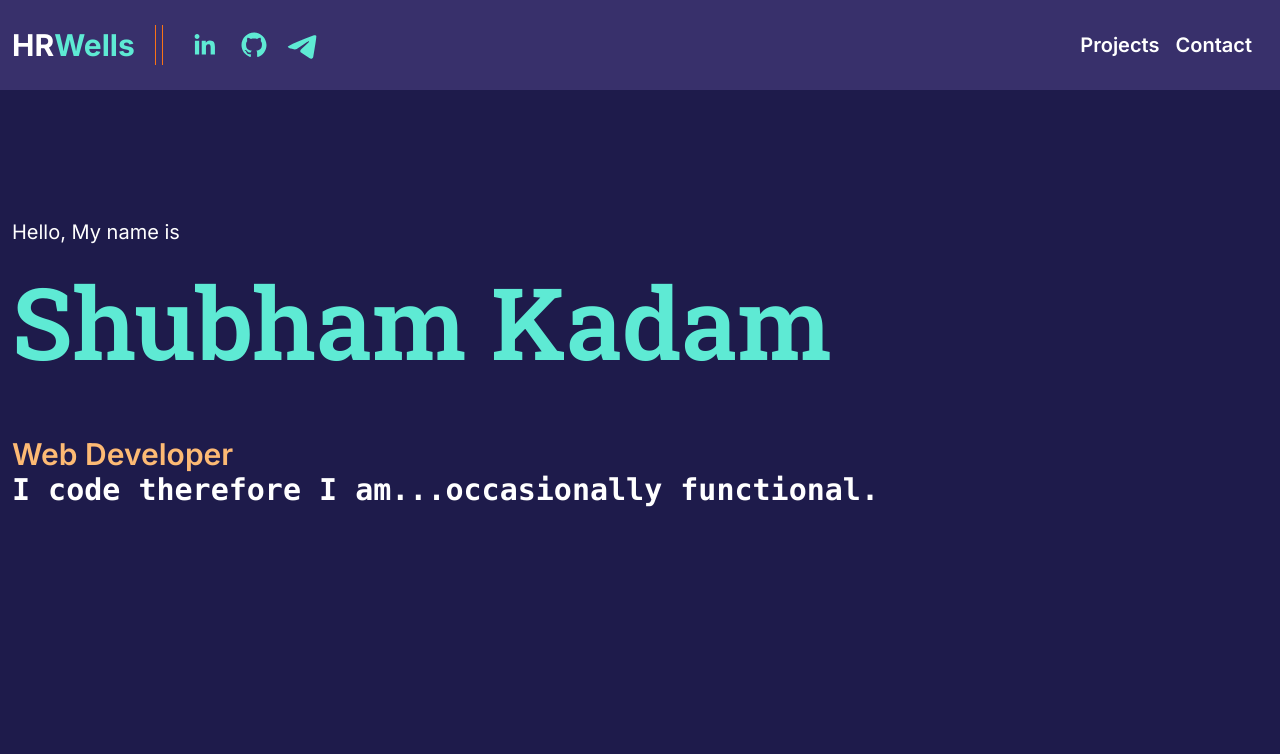
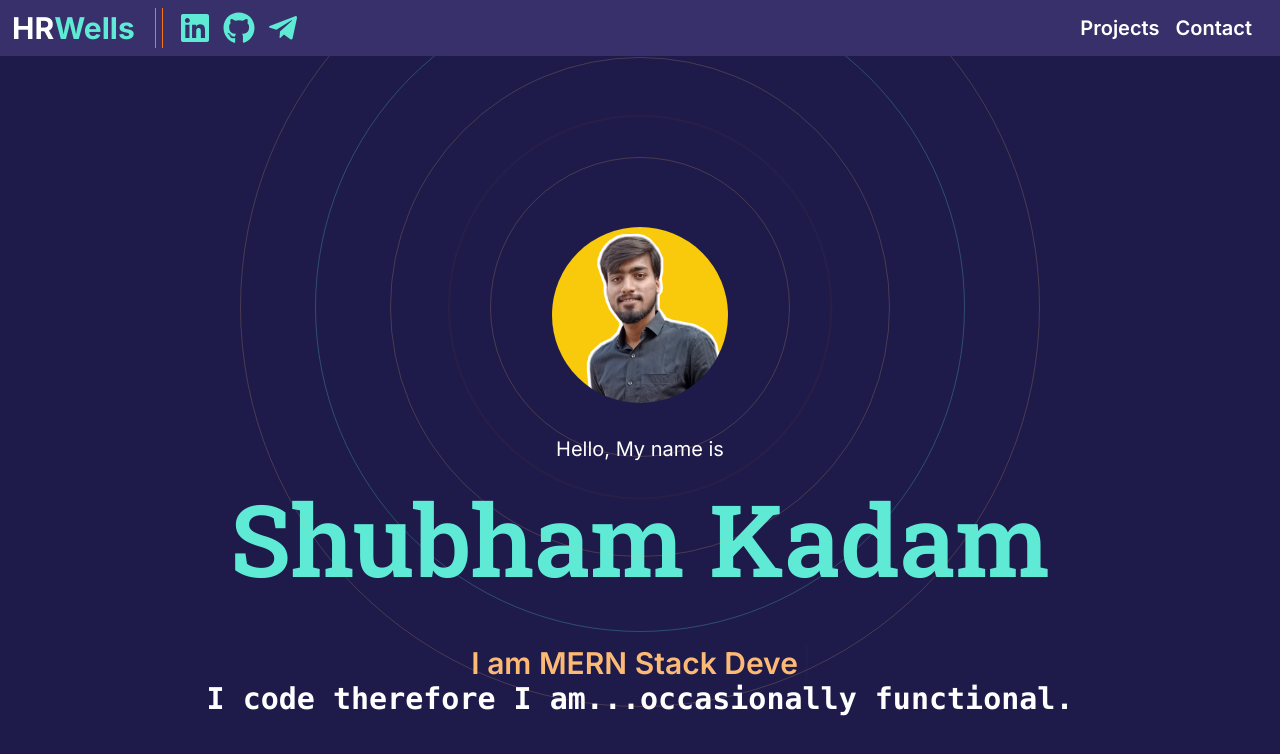
Before and after one commit to H-R-Wells2/portfolio, a Next.js app: page / in a window 1280 px wide. Shown: the top 754 px of the page. Built offline with nearby package versions, Linux system fonts and the light colour scheme.

Commit message:
hero section

```diff
--- /dev/null
+++ b/app/components/BackGroundCircles.tsx
@@ -0,0 +1,31 @@
+"use client";
+
+import { motion } from "framer-motion";
+
+type Props = {};
+
+const BackGroundCircles = (props: Props) => {
+  return (
+    <motion.div
+      initial={{
+        opacity: 0,
+      }}
+      animate={{
+        scale: [1, 2, 2, 3, 1],
+        opacity: [0.1, 0.2, 0.4, 0.8, 0.1, 1.0],
+      }}
+      transition={{
+        duration: 2.5,
+      }}
+      className="relative flex justify-center items-center"
+    >
+      <div className="absolute border border-orange-500/70 rounded-full h-[200px] w-[200px] animate-ping mt-56" />
+      <div className="absolute border border-orange-300/20 rounded-full h-[300px] w-[300px]  mt-56" />
+      <div className="absolute border border-orange-300/20 rounded-full h-[500px] w-[500px] mt-56" />
+      <div className="rounded-full border border-teal-300/70 opacity-20 h-[650px] w-[650px]  absolute animate-pulse mt-56" />
+      <div className="rounded-full border border-orange-300/20 sm:h-[800px] sm:w-[800px] h-[650px] w-[650px] absolute mt-56" />
+    </motion.div>
+  );
+};
+
+export default BackGroundCircles;
--- a/app/components/Hero.tsx
+++ b/app/components/Hero.tsx
@@ -1,24 +1,56 @@
+"use client";
+
 import { Roboto_Slab } from "next/font/google";
+import { Cursor, useTypewriter } from "react-simple-typewriter";
+import BackGroundCircles from "./BackGroundCircles";
+import Image from "next/image";
 
-const RoboMono = Roboto_Slab({ subsets: ["latin"] });
+const RoboSlab = Roboto_Slab({ subsets: ["latin"] });
 
-const Hero = () => {
+type Props = {};
+
+function Hero({}: Props) {
+  const [text, count] = useTypewriter({
+    words: ["Next JS Developer", "MERN Stack Developer", "React Developer"],
+    loop: true,
+    delaySpeed: 2000,
+  });
   return (
-    <div className="bg-transparent flex flex-col max-w-7xl mx-auto my-32 text-white w-full px-3">
+    <div className="flex flex-col text-white w-full h-screen space-y-8 items-center justify-center text-center overflow-hidden">
+      <BackGroundCircles />
+      {/* <div className="relative bg-red-400 rounded-full border-red-600 border w-40 h-40" /> */}
+
+      <div className="relative h-44 w-44 object-cover mx-auto">
+        <Image
+          src={'/profile.png'}
+          alt="profile image"
+          fill
+          className=" rounded-full object-cover"
+        />
+      </div>
+      {/* <h1>
+        <span> I am {text}</span>
+        <Cursor cursorColor="#FDBA74" />
+      </h1> */}
       <div>
         <span className="text-xl">Hello, My name is</span>
         <h1
-          className={`text-[50px] sm:text-[100px] text-teal-300 font-semibold ${RoboMono.className}`}
+          className={`text-[50px] sm:text-[100px] text-teal-300 font-semibold ${RoboSlab.className}`}
         >
           Shubham Kadam
         </h1>
       </div>
       <div className="mt-10 text-orange-300 text-xl sm:text-3xl font-semibold">
-        <h1>Web Developer</h1>
-        <h2 className="text-white font-mono ">I code therefore I am...occasionally functional.</h2>
+        <h1>
+          <span> I am {text}</span>
+          <Cursor cursorColor="#FDBA74" />
+        </h1>
+        <h2 className="text-white font-mono ">
+          I code therefore I am...occasionally functional.
+        </h2>
       </div>
     </div>
   );
-};
+}
 
 export default Hero;
--- a/app/components/Navbar.tsx
+++ b/app/components/Navbar.tsx
@@ -1,16 +1,35 @@
+"use client";
+
 import { SocialIcon } from "react-social-icons";
+import { motion } from "framer-motion";
+import { FaTelegramPlane, FaGithub, FaLinkedin } from "react-icons/fa";
 
 const Navbar = () => {
   return (
-    <header className="flex py-5 px-3 bg-secondary/20 w-full">
-      <div className="w-full flex justify-between max-w-[1400px] mx-auto">
-        <div className="flex items-center">
+    <header className="flex py-2 px-3 bg-[#38306A] w-full overflow-hidden sticky z-30 top-0">
+      <div className="w-full flex justify-between max-w-[1300px] mx-auto">
+        <motion.div
+          initial={{
+            x: -500,
+            opacity: 0,
+            scale: 0.5,
+          }}
+          animate={{
+            x: 0,
+            opacity: 1,
+            scale: 1,
+          }}
+          transition={{
+            duration: 1,
+          }}
+          className="flex items-center"
+        >
           <h1 className="font-bold text-3xl text-white cursor-pointer hidden sm:block">
             HR<span className="text-teal-300">Wells</span>
           </h1>
-          <div className="border-orange-500 border-x h-10 w-2 grow justify-center min-w-md ml-5 hidden sm:flex"/>
-          <div className=" flex w-fit sm:ml-4">
-            <SocialIcon
+          <div className="border-orange-500 border-x h-10 w-2 grow justify-center min-w-md ml-5 hidden sm:flex" />
+          <div className=" flex w-fit sm:ml-4 gap-3">
+            {/* <SocialIcon
               url="https://www.linkedin.com/in/shubham-kadam-0620b722a/"
               fgColor="#5EEAD4"
               bgColor="transparent"
@@ -19,19 +38,42 @@ const Navbar = () => {
               url="https://github.com/h-r-wells2"
               fgColor="#5EEAD4"
               bgColor="transparent"
-            />
-            <SocialIcon
+            /> */}
+            {/* <SocialIcon
               url="https://t.me/h_r_wells"
               fgColor="#5EEAD4"
               bgColor="transparent"
-            />
-            {/* <SocialIcon url="" fgColor="#5EEAD4" bgColor="transparent" /> */}
+            /> */}
+            <a href="https://t.me/h_r_wells" className="self-center">
+              <FaLinkedin className="h-8 w-8 text-teal-300" />
+            </a>
+            <a href="https://t.me/h_r_wells" className="self-center">
+              <FaGithub className="h-8 w-8 text-teal-300" />
+            </a>
+             <a href="https://t.me/h_r_wells" className="self-center">
+              <FaTelegramPlane className="h-8 w-8 text-teal-300" />
+            </a>
           </div>
-        </div>
-        <div className="flex items-center gap-4 mx-4 text-white text-lg sm:text-xl font-semibold">
+        </motion.div>
+        <motion.div
+          initial={{
+            x: 500,
+            opacity: 0,
+            scale: 0.5,
+          }}
+          animate={{
+            x: 0,
+            opacity: 1,
+            scale: 1,
+          }}
+          transition={{
+            duration: 1,
+          }}
+          className="flex items-center gap-4 mx-4 text-white text-lg sm:text-xl font-semibold"
+        >
           <h2 className="hover:text-teal-300 cursor-pointer">Projects</h2>
           <h2 className="hover:text-teal-300 cursor-pointer">Contact</h2>
-        </div>
+        </motion.div>
       </div>
     </header>
   );
--- a/app/layout.tsx
+++ b/app/layout.tsx
@@ -17,7 +17,7 @@ export default function RootLayout({
 }) {
   return (
     <html lang="en">
-      <body className={`${inter.className} bg-indigo-950 min-h-screen`}>
+      <body className={`${inter.className} bg-indigo-950 min-h-screen custom-scrollbar w-full`}>
           <Navbar />
           {children}
       </body>
--- /dev/null
+++ b/app/loading.tsx
@@ -0,0 +1,10 @@
+
+type Props = {}
+
+const loading = (props: Props) => {
+  return (
+    <div>loading...</div>
+  )
+}
+
+export default loading
--- a/app/page.tsx
+++ b/app/page.tsx
@@ -2,13 +2,12 @@
 
 import Hero from "./components/Hero";
 
-
 export default function Home() {
   return (
-    <div className="flex mx-auto justify-center w-full">
-      {/* Header */}
-
-      <Hero />
+    <div className="flex mx-auto justify-center w-full h-screen snap-y snap-mandatory overflow-scroll custom-scrollbar">
+      <section className="snap-center w-full flex justify-center items-center">
+        <Hero />
+      </section>
 
       {/* About */}
 
--- a/package.json
+++ b/package.json
@@ -17,10 +17,13 @@
     "autoprefixer": "10.4.15",
     "eslint": "8.47.0",
     "eslint-config-next": "13.4.17",
-    "next": "13.4.17",
+    "framer-motion": "^10.16.0",
+    "next": "^13.4.18",
     "postcss": "8.4.28",
     "react": "18.2.0",
     "react-dom": "18.2.0",
+    "react-icons": "^4.10.1",
+    "react-simple-typewriter": "^5.0.1",
     "react-social-icons": "^5.15.0",
     "tailwindcss": "3.3.3",
     "typescript": "5.1.6"
```
Also changed, not shown: public/profile.png (added), 1 other file (tests, documents, lock files or other folders).
